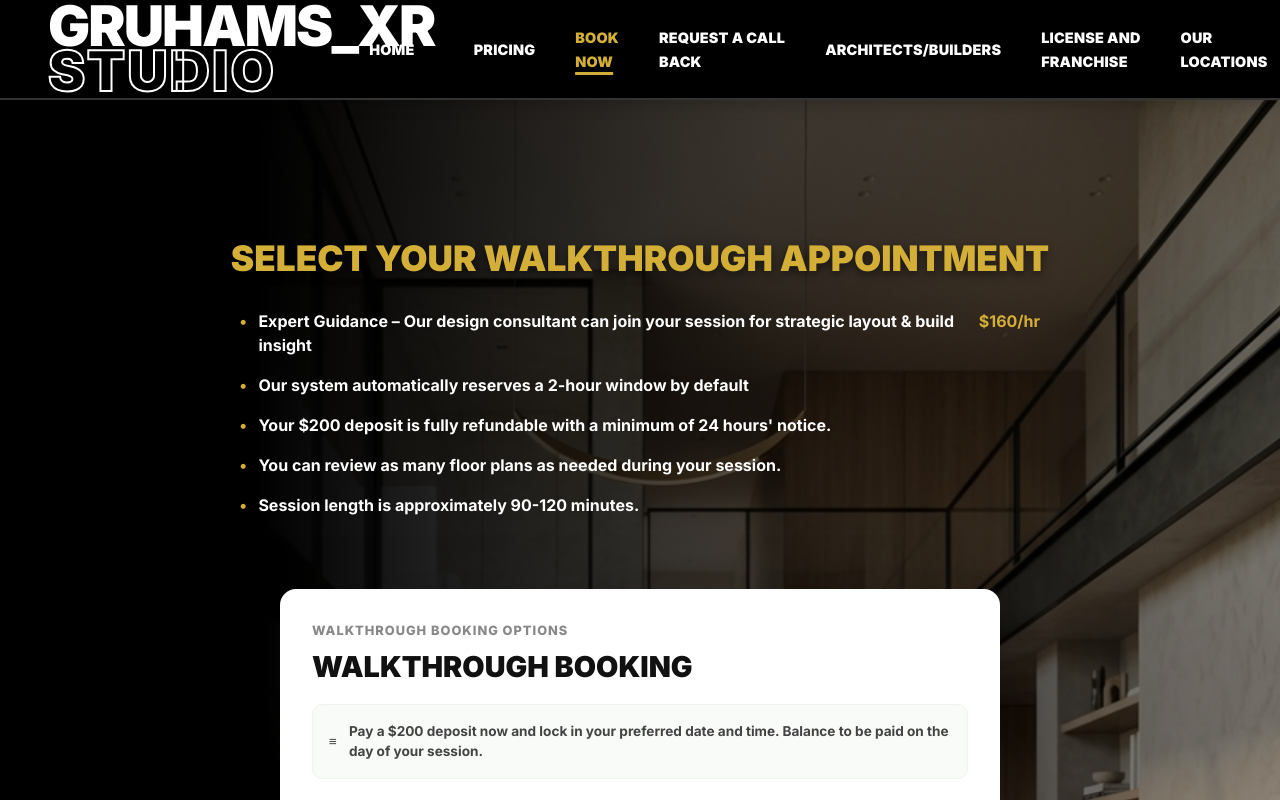
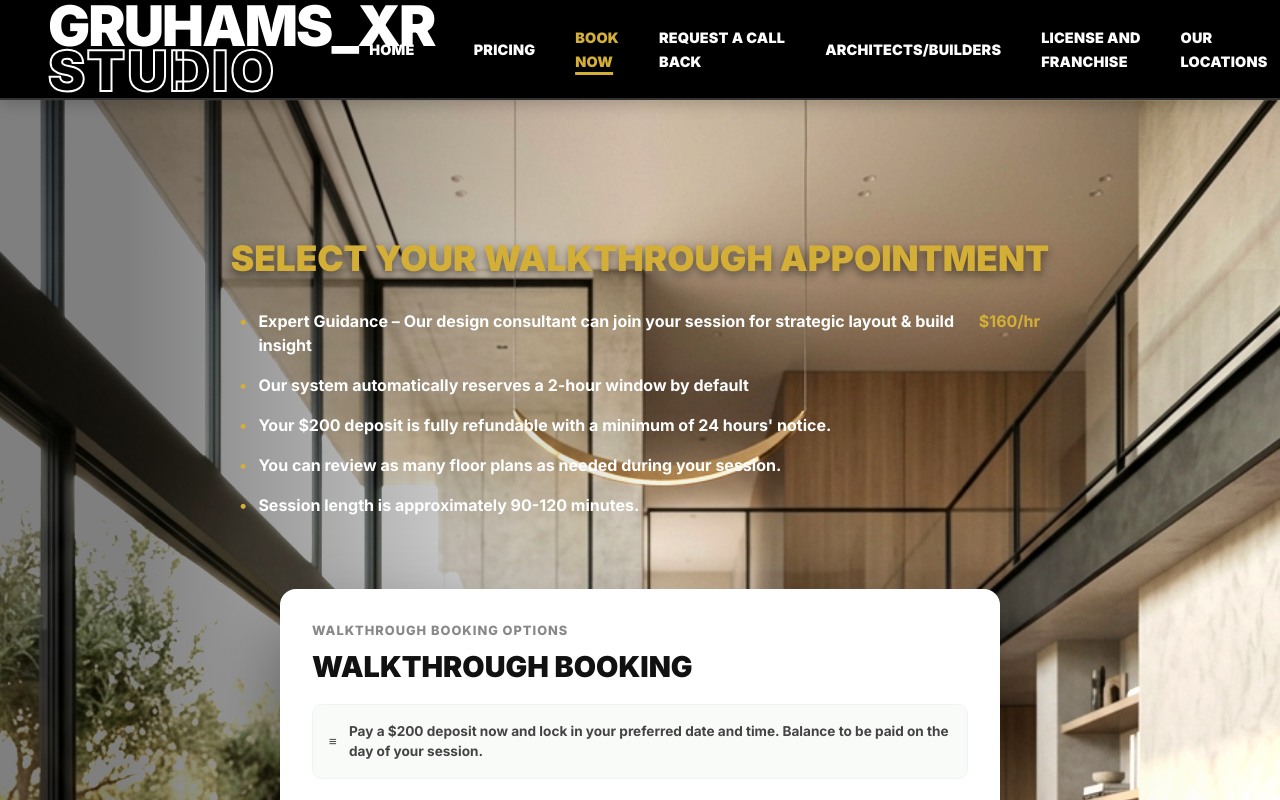
Before and after one commit to SukanyaGowda/Gruhams_XR_Studio, a React (Vite) app: page /#/book in a window 1280 px wide. Shown: the top 800 px of the page. Built offline with nearby package versions, Linux system fonts and the light colour scheme.

Commit message:
Further brighten background on Book Now page

```diff
--- a/src/pages/BookNow.css
+++ b/src/pages/BookNow.css
@@ -38,7 +38,7 @@
     height: 100%;
     background-size: cover;
     background-position: center;
-    filter: brightness(0.6);
+    filter: brightness(1.3);
 }
 
 .booking-bg-overlay {
@@ -47,7 +47,7 @@
     left: 0;
     width: 100%;
     height: 100%;
-    background: linear-gradient(to right, #000 20%, rgba(0, 0, 0, 0.4) 60%, transparent 100%);
+    background: linear-gradient(to right, rgba(0, 0, 0, 0.5) 10%, rgba(0, 0, 0, 0.05) 50%, transparent 100%);
 }
 
 .book-now-container.centered {
```
